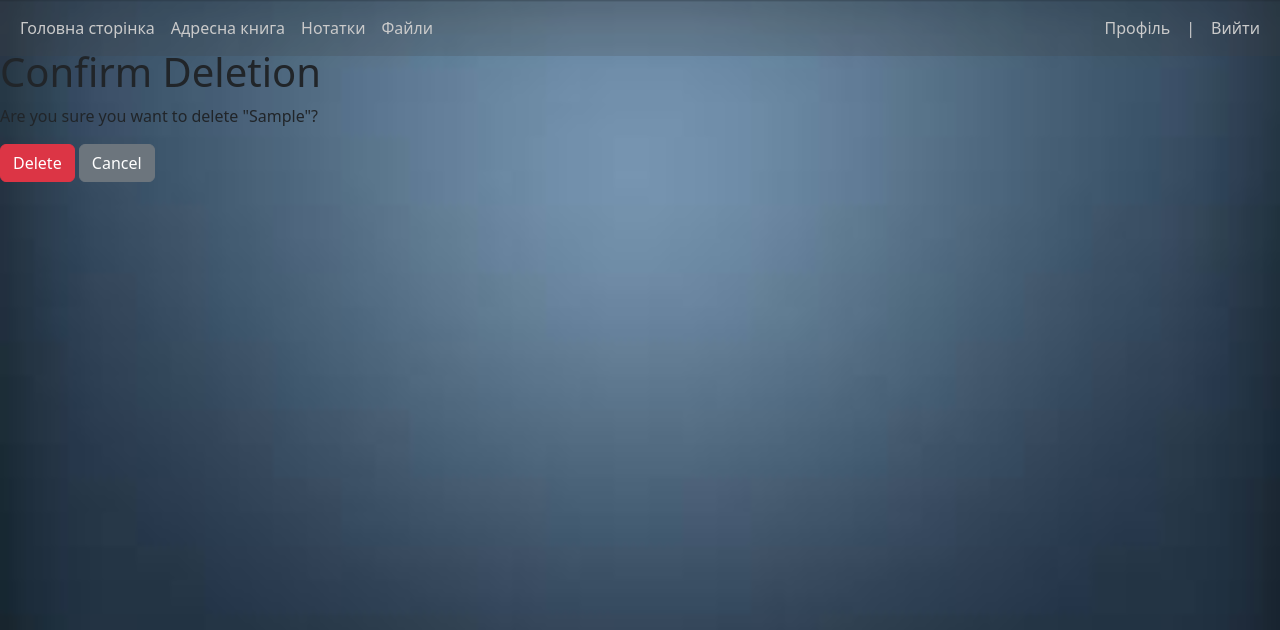
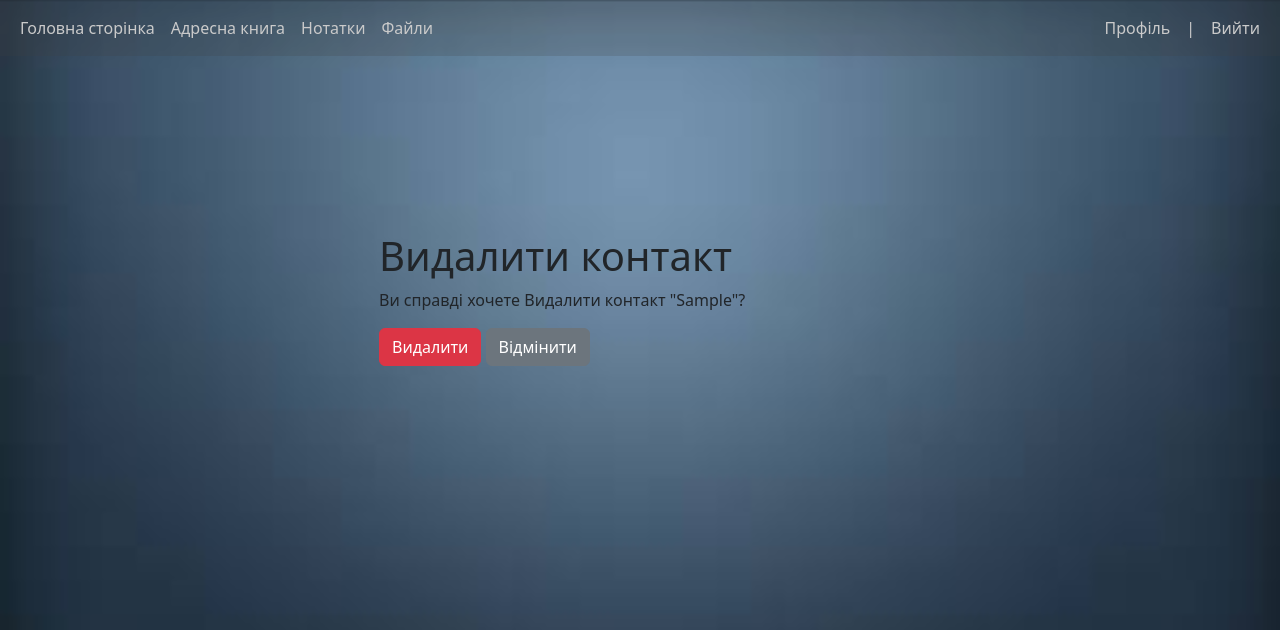
Before and after one commit to JustZereff/Project_WEB, a Django app: page /address_book/1/delete/ in a window 1280 px wide. Shown: the top 630 px of the page. Run offline with Django 5.2, Linux system fonts and the light colour scheme; a user stored in the database is signed in; tables that the repository leaves empty hold one stand-in row (values such as "Sample post").

Commit message:
new interface delete contact

```diff
--- a/web_project/web_project/templates/address_book/contact_confirm_delete.html
+++ b/web_project/web_project/templates/address_book/contact_confirm_delete.html
@@ -1,16 +1,23 @@
 {% extends 'base.html' %}
 {% load static %}
 
-{% block title %}Confirm Deletion{% endblock %}
+{% block title %}Видалення контакту{% endblock %}
 
 {% block content %}
-<body>
-        <h1 class="mt-5">Confirm Deletion</h1>
-    <p>Are you sure you want to delete "{{ contact.first_name }}"?</p>
-    <form method="post">
-        {% csrf_token %}
-        <input type="submit" class="btn btn-danger" value="Delete">
-        <a href="{% url 'address_book:index_address_book' %}" class="btn btn-secondary">Cancel</a>
-    </form>
-</body>
+<br><br>
+<div class="container py-4">
+    <div class="row justify-content-center">
+        <div class="col-md-6">
+            <div class="container custom-mt-10">
+                <h1 class="mt-5">Видалити контакт</h1>
+                <p>Ви справді хочете Видалити контакт "{{ contact.first_name }}"?</p>
+                <form method="post">
+                    {% csrf_token %}
+                    <input type="submit" class="btn btn-danger" value="Видалити">
+                    <a href="{% url 'address_book:index_address_book' %}" class="btn btn-secondary">Відмінити</a>
+                </form>
+            </div>
+        </div>
+    </div>
+</div>
 {% endblock %}
```
